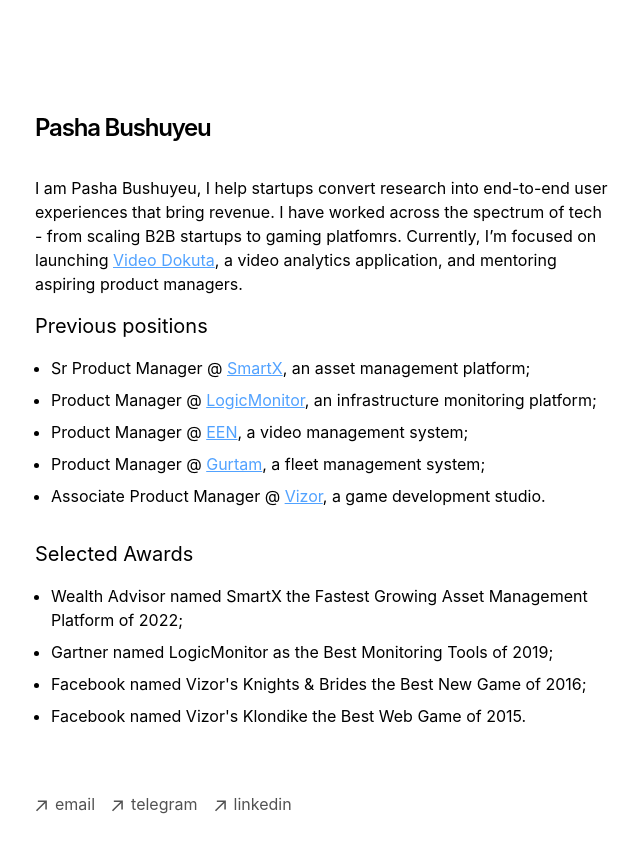
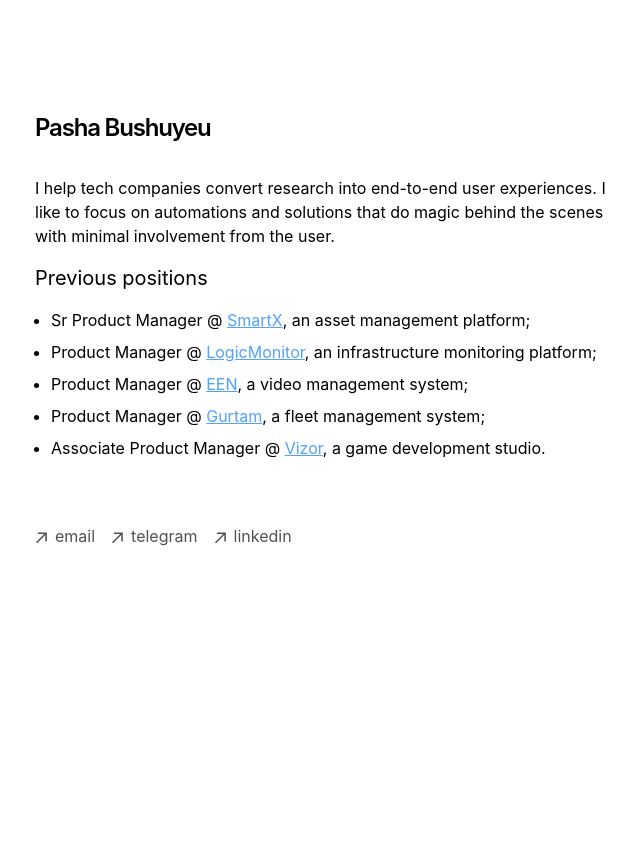
Before and after one commit to bushuyeu/portfolio, a Next.js app: page / in a window 1280 px wide. Shown: the top 852 px of the page, without its empty margins (317-957 px from the left). After the commit the page ends 800 px from the top, so only its background shows below. Built offline with nearby package versions, Linux system fonts and the light colour scheme.

Commit message:
profile page update

```diff
--- a/app/blog/page.tsx
+++ b/app/blog/page.tsx
@@ -1,17 +1,14 @@
 import { BlogPosts } from "app/components/posts";
 
 export const metadata = {
-  title: "PB chatting",
-  description:
-    "Pasha's posts on product management, entrepreneurship and just things he enjoys",
+  title: "Pasha Bushuyeu",
+  description: "Posts on things I enjoy",
 };
 
 export default function Page() {
   return (
     <section>
-      <h1 className="font-semibold text-2xl mb-8 tracking-tighter">
-        PB's Blog
-      </h1>
+      <h1 className="font-semibold text-2xl mb-8 tracking-tighter">PB</h1>
       <BlogPosts />
     </section>
   );
--- a/app/page.tsx
+++ b/app/page.tsx
@@ -9,17 +9,7 @@
       </h1>
       <h3 className="mb-4">
         {`
-        I am Pasha Bushuyeu, I help startups convert research into end-to-end user experiences that bring revenue. I have worked across the spectrum of tech - from scaling B2B startups to gaming platfomrs. Currently, I’m focused on launching
-        `}
-        <Link
-          href="https://videodokuta.com"
-          target="_blank"
-          className="text-blue-400 underline"
-          rel="noopener noreferrer"
-        >
-          Video Dokuta
-        </Link>
-        {`, a video analytics application, and mentoring aspiring product managers.
+        I help tech companies convert research into end-to-end user experiences. I like to focus on automations and solutions that do magic behind the scenes with minimal involvement from the user.
         `}
       </h3>
       <h3 className="mb-4">
@@ -78,7 +68,7 @@
           , a game development studio.
         </li>
       </ul>
-      <h4 className="mb-4 text-xl">
+      {/* <h4 className="mb-4 text-xl">
         {`
         Selected Awards
         `}
@@ -96,7 +86,7 @@
         <li className="mb-8">
           {`Facebook named Vizor's Klondike the Best Web Game of 2015.`}
         </li>
-      </ul>
+      </ul> */}
       {/*
       <p className="mb-2">{`Recent blog posts:`}</p>
       <div className="my-8">
```
